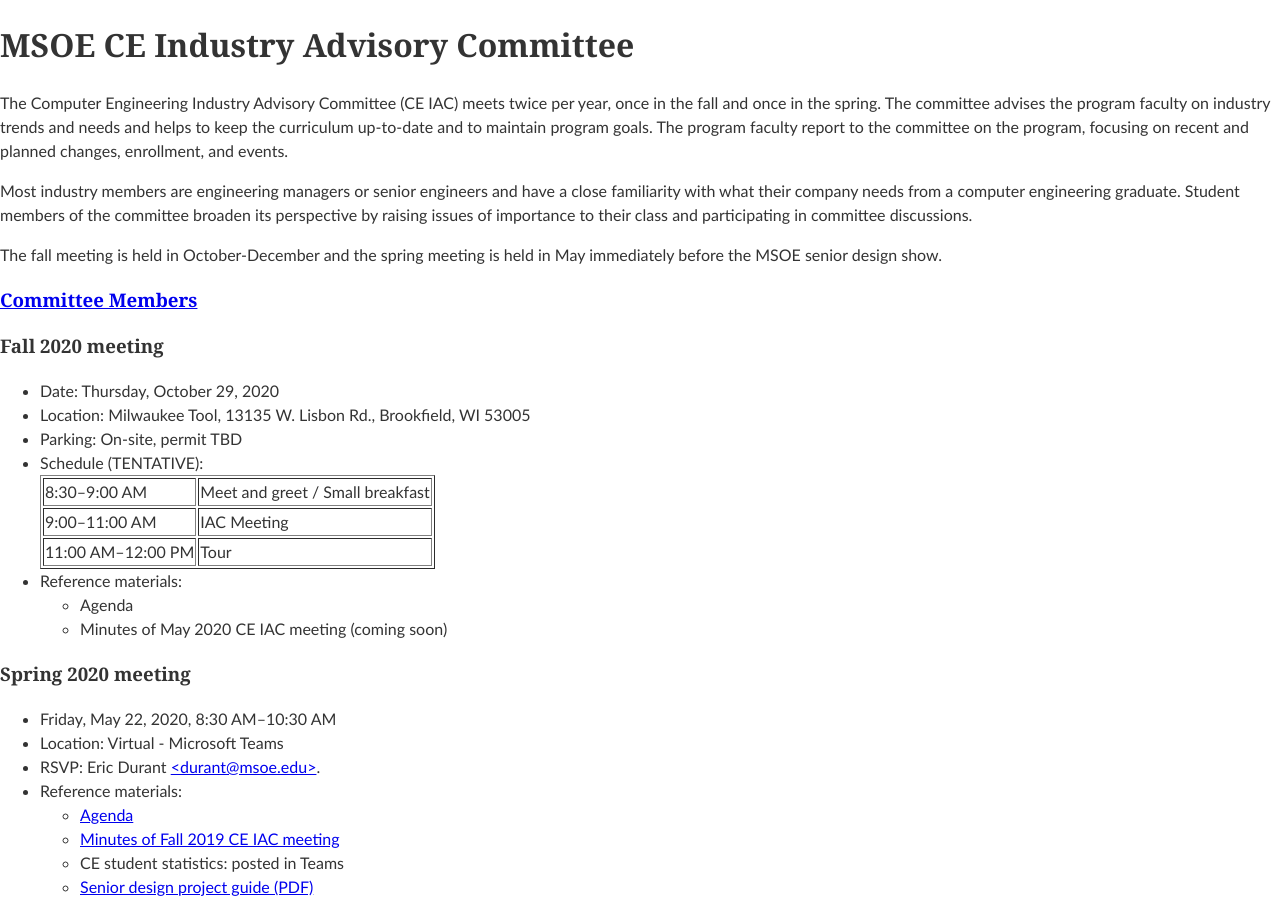
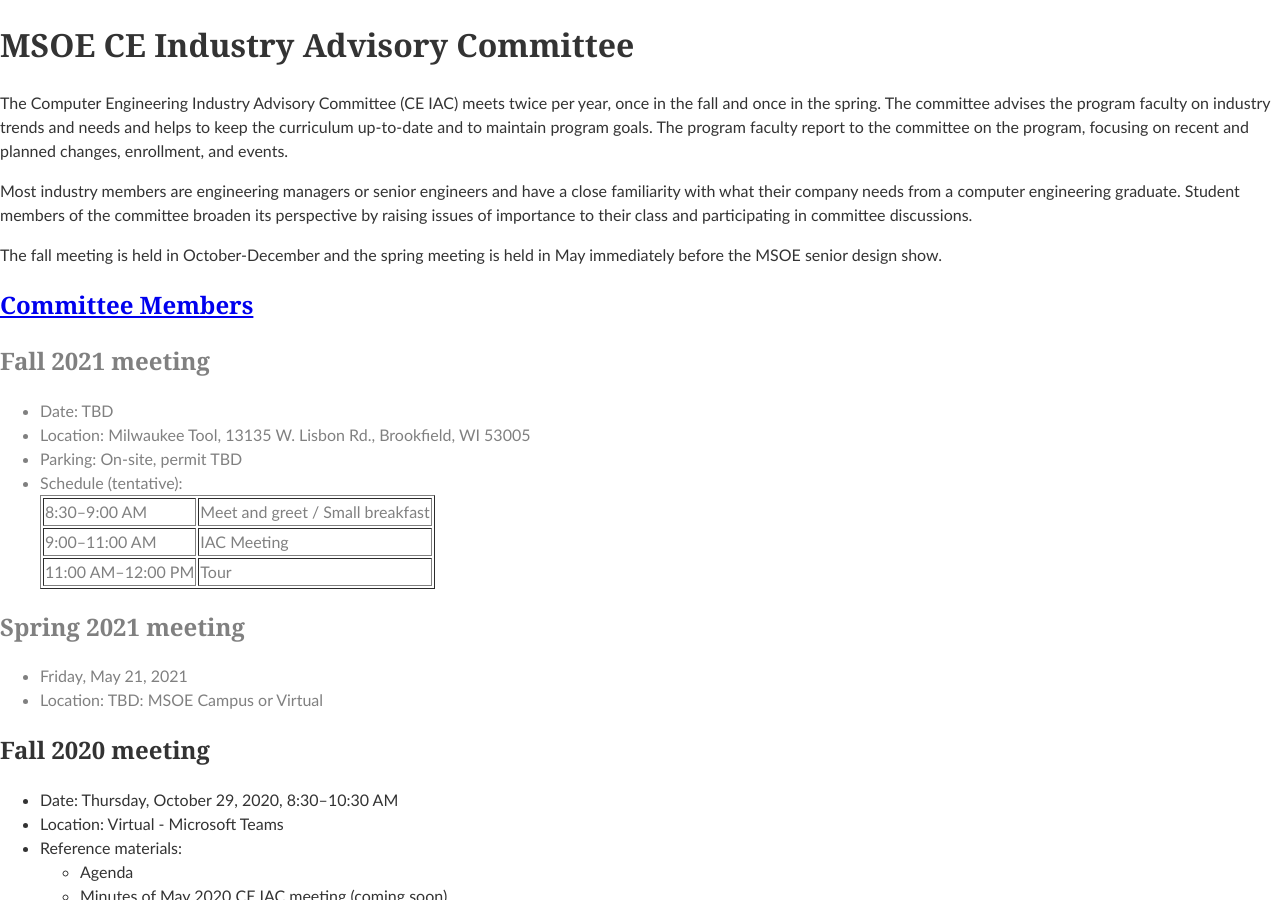
Before and after one commit to edurant/edurant.github.io, a Jekyll site: the page built from ceiac/index.html, in a window 1280 px wide and 900 px high. Built offline with Jekyll 4.4.1, drawn with Linux system fonts in a browser that asks for light colours.

Commit message:
ce iac meeting plan updates

```diff
--- a/ceiac/index.html
+++ b/ceiac/index.html
@@ -15,18 +15,34 @@ discussions.</p>
 <p>The fall meeting is held in October-December and the spring meeting is held in May immediately
 before the MSOE senior design show.</p>
 
-<h3><a href="members.html">Committee Members</a></h3>
+<h1><a href="members.html">Committee Members</a></h1>
 
-<h3>Fall 2020 meeting</h3>
+<div style="color:gray"> <!-- deemphasize meetings further in future -->
+
+<h1>Fall 2021 meeting</h1>
   <ul>
-    <li>Date: Thursday, October 29, 2020</li>
+    <li>Date: TBD</li>
     <li>Location: Milwaukee Tool, 13135 W. Lisbon Rd., Brookfield, WI 53005</li>
     <li>Parking: On-site, permit TBD</li>
-    <li>Schedule (TENTATIVE):
+    <li>Schedule (tentative):
       <table border><tr><td>8:30&ndash;9:00 AM</td><td>Meet and greet / Small breakfast</td></tr>
              <tr><td>9:00&ndash;11:00 AM</td><td>IAC Meeting</td></tr>
              <tr><td>11:00 AM&ndash;12:00 PM</td><td>Tour</td></tr>
       </table></li>
+  </ul>
+
+<h1>Spring 2021 meeting</h1>
+  <ul>
+    <li>Friday, May 21, 2021</li>
+    <li>Location: TBD: MSOE Campus or Virtual</li>
+  </ul>
+
+</div> <!-- /gray -->
+
+<h1>Fall 2020 meeting</h1>
+  <ul>
+    <li>Date: Thursday, October 29, 2020, 8:30&ndash;10:30 AM</li>
+    <li>Location: Virtual - Microsoft Teams</li>
     <li>Reference materials:
       <ul>
         <li><!--a href="agenda2020-10-29.html"-->Agenda<!--/a--></li>
@@ -35,7 +51,7 @@ before the MSOE senior design show.</p>
     </li>
   </ul>
 
-<h3>Spring 2020 meeting</h3>
+<h1>Spring 2020 meeting</h1>
   <ul>
     <li>Friday, May 22, 2020, 8:30 AM&ndash;10:30 AM</li>
     <li>Location: Virtual - Microsoft Teams</li>
@@ -49,7 +65,7 @@ before the MSOE senior design show.</p>
       </ul>
   </ul>
 
-<h3>Fall 2019 meeting</h3>
+<h1>Fall 2019 meeting</h1>
   <ul>
     <li>Date: Friday, November 1, 2019</li>
     <li>Location: Sharp Packaging by Pregis, <a href="https://goo.gl/maps/HJWT8im7rQyvoLpM6">N59 W22387 Silver Spring, Sussex, WI</a></li>
@@ -67,7 +83,7 @@ before the MSOE senior design show.</p>
     </li>
   </ul>
 
-<h3>Spring 2019 meeting</h3>
+<h1>Spring 2019 meeting</h1>
   <ul>
     <li>Friday, May 24, 2019 (coincides with senior design show)</li>
     <li>Time and Location:
@@ -85,7 +101,7 @@ before the MSOE senior design show.</p>
       </ul>
   </ul>
 
-<h3>Fall 2018 meeting</h3>
+<h1>Fall 2018 meeting</h1>
   <ul>
     <li>Friday, October 12, 2018</li>
     <li>Location: Rockwell Automation, Milwaukee, WI</li>
@@ -108,7 +124,7 @@ before the MSOE senior design show.</p>
     </li>
   </ul>
 
-<h3>Spring 2018 meeting</h3>
+<h1>Spring 2018 meeting</h1>
   <ul>
     <li>Friday, May 25, 2018 (coincides with senior design show)</li>
     <li>Time and Location:
@@ -126,7 +142,7 @@ before the MSOE senior design show.</p>
       </ul>
   </ul>
 
-<h3>Fall 2017 meeting</h3>
+<h1>Fall 2017 meeting</h1>
   <ul>
     <li>Friday, October 13, 2017</li>
     <li>Location: Direct Supply, German English Academy Building, 1020 N Broadway, Milwaukee, WI 53202</li>
@@ -143,7 +159,7 @@ before the MSOE senior design show.</p>
       </ul>
     </li>
   </ul>
-<h3>Spring 2017 meeting</h3>
+<h1>Spring 2017 meeting</h1>
   <ul>
     <li>Friday, May 26, 2017 (coincides with senior design show)</li>
     <li>Time and Location:
@@ -159,7 +175,7 @@ before the MSOE senior design show.</p>
       </ul>
   </ul>
 
-<h3>Fall 2016 meeting</h3>
+<h1>Fall 2016 meeting</h1>
   <ul>
     <li>Wednesday, November 2, 2016</li>
     <li>Location: <a href="https://www.google.com/maps/place/Honeywell/@42.5328127,-87.8997815,15z/data=!4m5!3m4!1s0x0:0xd676142c6322da4d!8m2!3d42.5328127!4d-87.8997815">Honeywell, 7701 95th St, Pleasant Prairie, WI 53158</a></li>
@@ -187,7 +203,7 @@ before the MSOE senior design show.</p>
     </li>
   </ul>
 
-<h3>Spring 2016 meeting</h3>
+<h1>Spring 2016 meeting</h1>
   <ul>
     <li>Friday, May 27, 2016 (coincides with senior design show)</li>
     <li>Time and Location:
@@ -203,7 +219,7 @@ before the MSOE senior design show.</p>
       </ul>
   </ul>
 
-<h3>Fall 2015 meeting</h3>
+<h1>Fall 2015 meeting</h1>
   <ul>
     <li>Thursday, October 29, 2015</li>
     <li>Location: <a href="https://www.google.com/maps/place/585+Enterprise+Dr,+Neenah,+WI+54956/@44.1587586,-88.484045,17z/data=!3m1!4b1!4m2!3m1!1s0x8803c0ac77cfdcfb:0x3624b748f359eb8e">55 Jewelers Park Drive, Neenah, WI 54956</a></li>
@@ -224,7 +240,7 @@ before the MSOE senior design show.</p>
     </li>
   </ul>
 
-<h3>Spring 2015 meeting</h3>
+<h1>Spring 2015 meeting</h1>
   <ul>
     <li>Friday, May 22, 2015 (coincides with senior design show)</li>
     <li>Time and Location:
```
